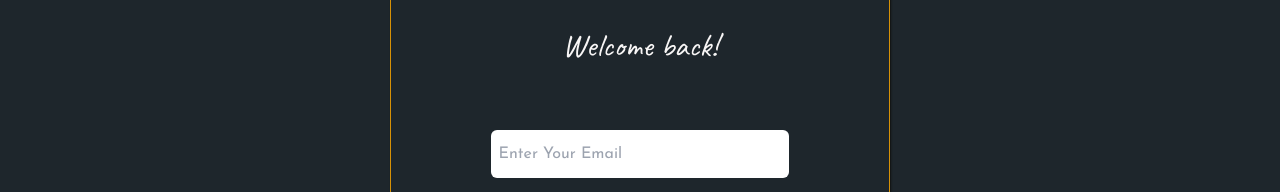
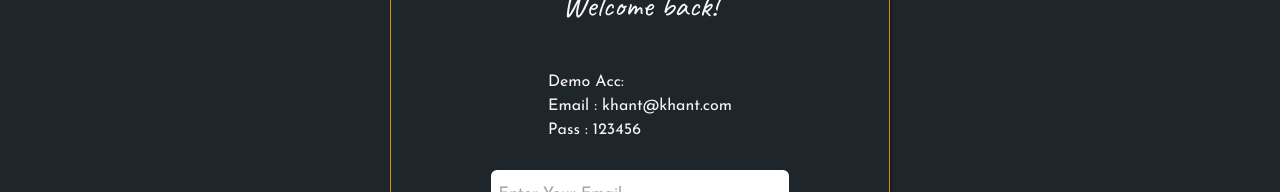
Before and after one commit to Khant-N-N/movie-app, a React (Vite) app: page /signIn in a window 1280 px wide. Shown: the part 183-375 px from the top of the page. Built offline with nearby package versions, Linux system fonts and the light colour scheme; no server answers.

Commit message:
demo acc

```diff
--- a/src/pages/Series/SeriesDetails.jsx
+++ b/src/pages/Series/SeriesDetails.jsx
@@ -33,8 +33,8 @@ const SeriesDetails = () => {
   const toastAlert = () => {
     toast(
       save
-        ? "➖ removed (" + detail?.title + ") from favourite"
-        : "➕ Saved (" + detail?.title + ") to favourite",
+        ? "➖ removed (" + detail?.name + ") from favourite"
+        : "➕ Saved (" + detail?.name + ") to favourite",
       {
         position: "bottom-center",
         autoClose: 1000,
--- a/src/pages/SignInPage.jsx
+++ b/src/pages/SignInPage.jsx
@@ -31,10 +31,15 @@ const SignInPage = () => {
       ) : (
         <form
           onSubmit={handleSubmit}
-          className="flex gap-2 rounded shadow-[1px_2px_2px_#111] border border-[var(--main-color)] max-w-[500px] md:w-[50%] w-[90%] h-[70%] flex-col justify-center items-center"
+          className="flex gap-2 rounded shadow-[1px_2px_2px_#111] border border-[var(--main-color)] max-w-[500px] md:w-[50%] w-[90%] h-[80%] flex-col justify-center items-center"
         >
           <p className="text-[2rem] font-caveat text-center mb-[2rem]">
             Welcome back!
+          </p>
+          <p className="flex flex-col">
+            Demo Acc:
+            <span>Email : khant@khant.com</span>
+            <span>Pass : 123456</span>
           </p>
           <div className="mb-3 text-[#f04141]">{error && error}</div>
           <input
```
